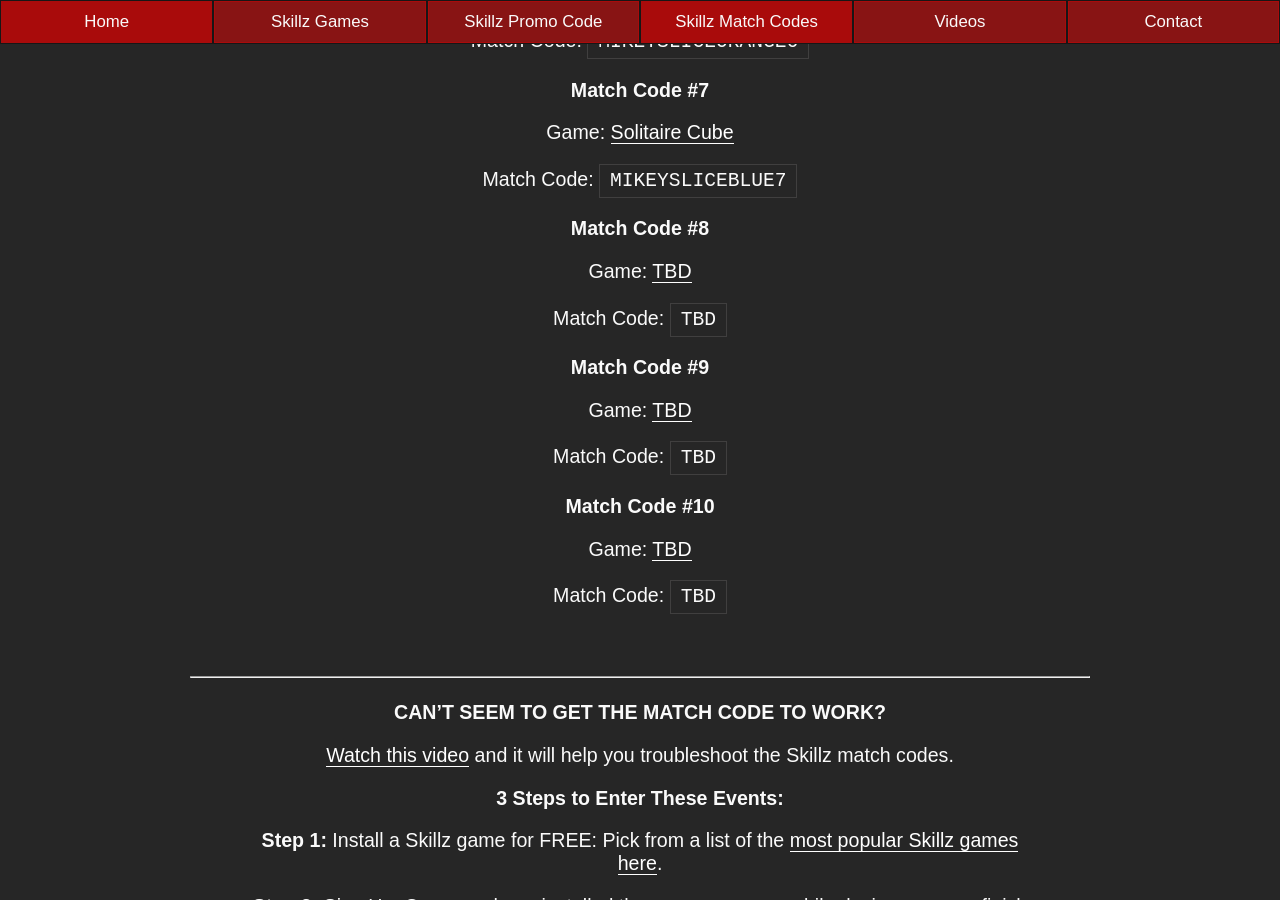
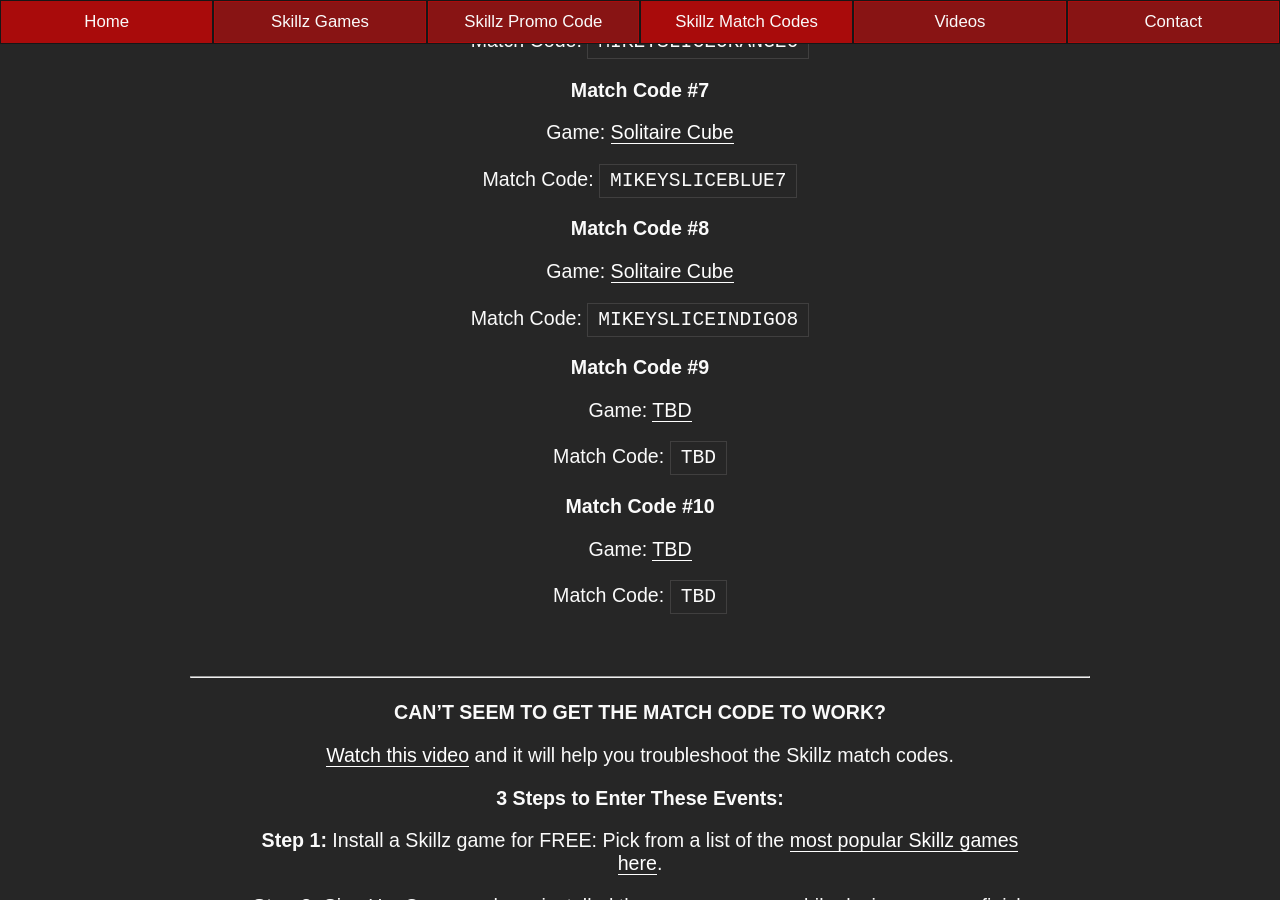
Before and after one commit to mikeyslice/esports-medium, a Jekyll site: the page built from skillz-match-codes.md, in a window 1280 px wide and 900 px high, scrolled down 4076 px. Built offline with Jekyll 4.4.1, drawn with Linux system fonts in a browser that asks for light colours.

Commit message:
Update Skillz Match Codes “skillz-match-codes”

```diff
--- a/_includes/pages/skillz-match-codes.html
+++ b/_includes/pages/skillz-match-codes.html
@@ -145,9 +145,9 @@
 
 <h3>Match Code #8</h3>
 
-<p>Game: <a href="/skillz-games/">TBD</a><p>
+<p>Game: <a href="/skillz-games/">Solitaire Cube</a><p>
 
-<p>Match Code: <code>TBD</code><p>
+<p>Match Code: <code>MIKEYSLICEINDIGO8</code><p>
 
 <h3>Match Code #9</h3>
 
```
